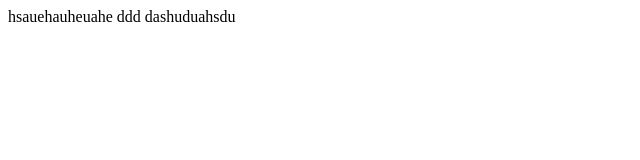
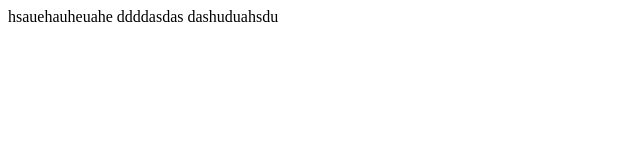
Before and after one commit to ardithaqi/provejshen, a plain HTML site: page index.html in a window 1280 px wide. Shown: the full height of the page, 0-640 px from the left. Drawn offline with Linux system fonts and the light colour scheme.

Commit message:
skam koment

```diff
--- a/index.html
+++ b/index.html
@@ -7,7 +7,7 @@
 </head>
 <body>
     hsauehauheuahe
-    ddd
+    ddddasdas
     dashuduahsdu
 </body>
 </html>
```
